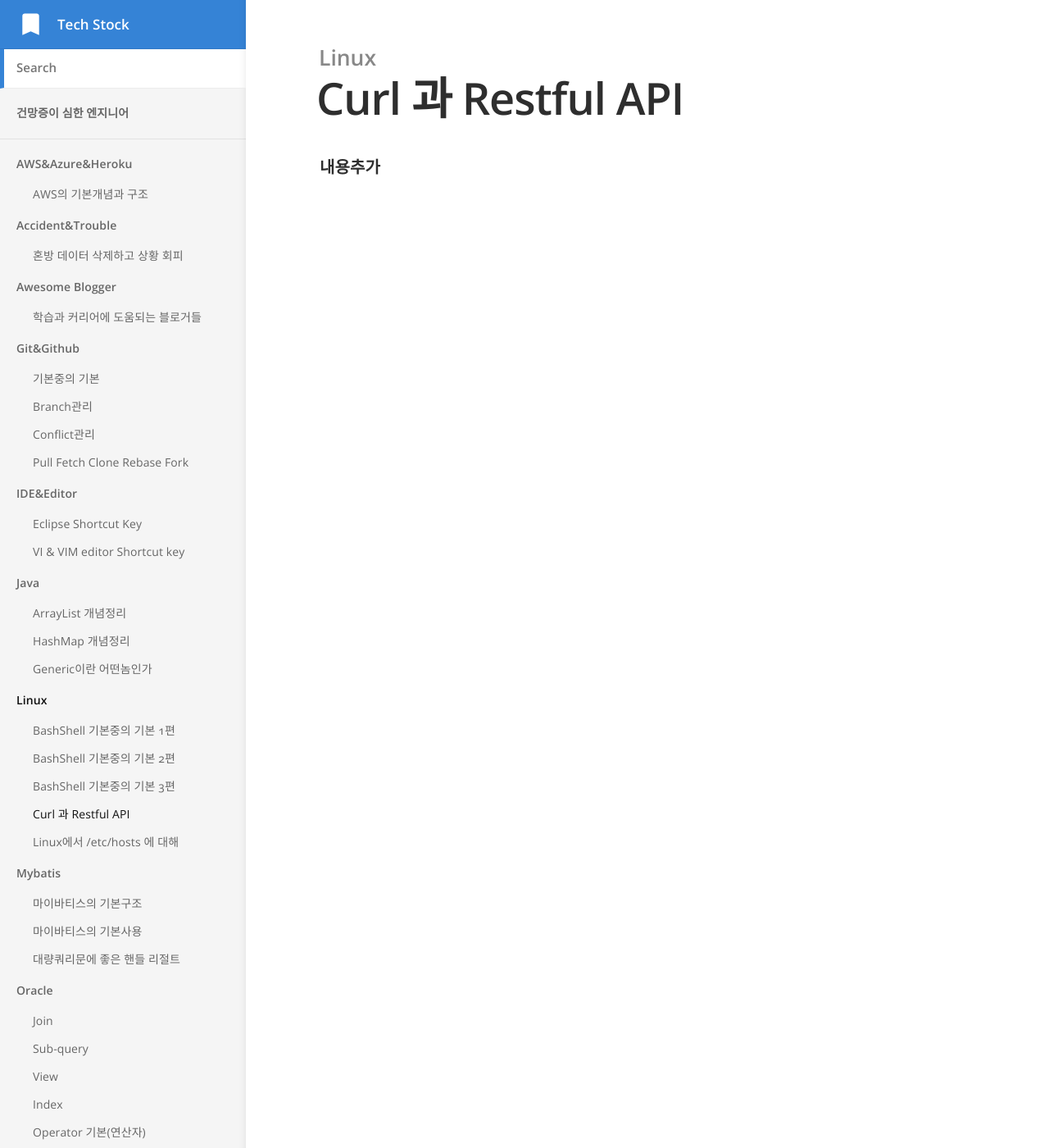
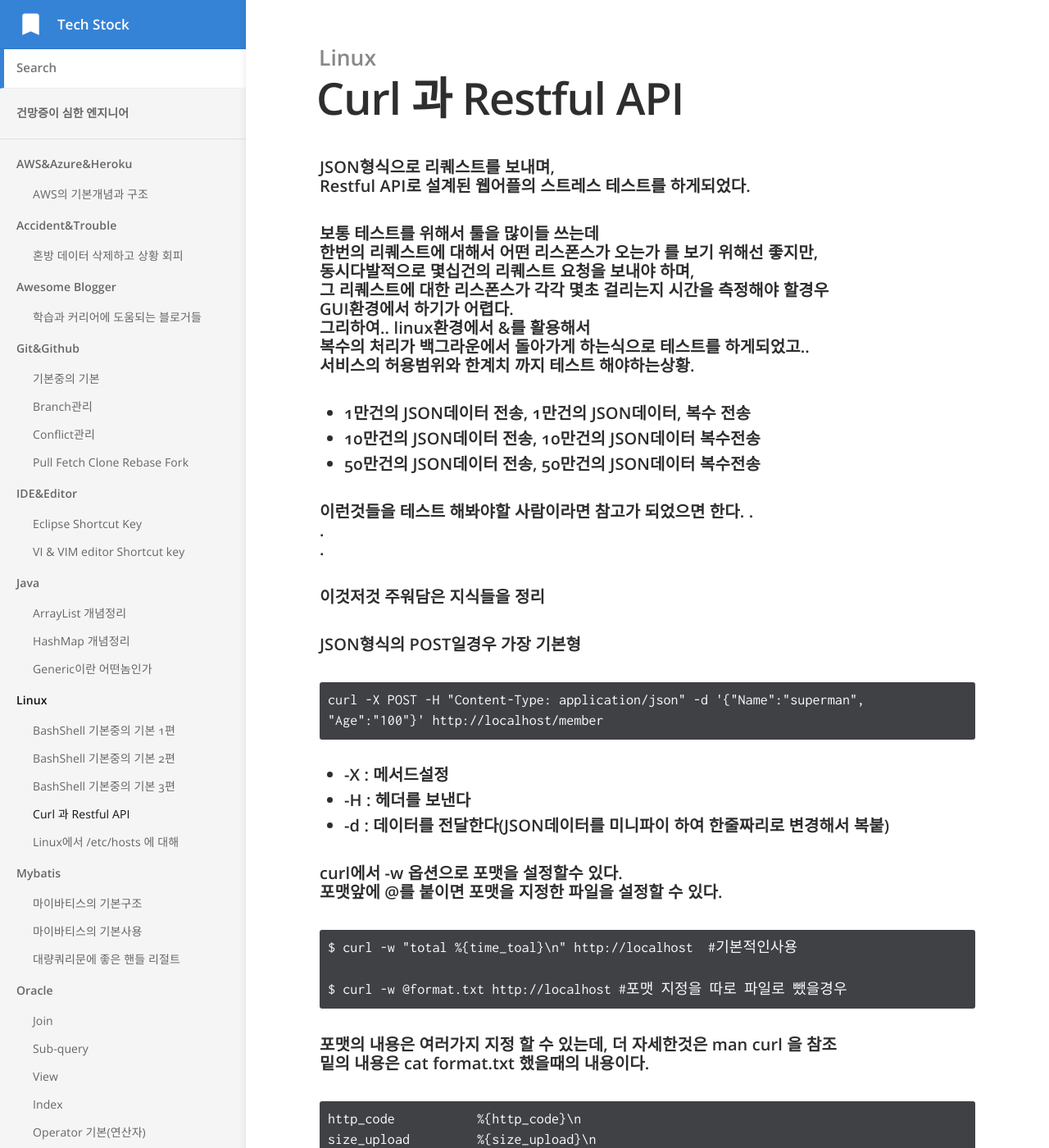
Before and after one commit to nomadsikou/hasune.github.io, a Jekyll site: the page built from _docs/Linux/Curl-RESTfulAPI.md, in a window 1280 px wide and 1400 px high. Shown: the whole window at 82% size. Built offline with Jekyll 4.4.1, drawn with Linux system fonts in a browser that asks for light colours; comment, search, counter and statistics services are not loaded; some of the changed text lies outside the part shown.

Commit message:
20190724

````diff
--- a/_docs/Linux/Curl-RESTfulAPI.md
+++ b/_docs/Linux/Curl-RESTfulAPI.md
@@ -5,4 +5,105 @@ comments: true
 order: 4
 ---
 
-내용추가
+JSON형식으로 리퀘스트를 보내며,
+Restful API로 설계된 웹어플의 스트레스 테스트를 하게되었다.
+
+보통 테스트를 위해서 툴을 많이들 쓰는데
+한번의 리퀘스트에 대해서 어떤 리스폰스가 오는가 를 보기 위해선 좋지만,
+동시다발적으로 몇십건의 리퀘스트 요청을 보내야 하며,
+그 리퀘스트에 대한 리스폰스가 각각 몇초 걸리는지 시간을 측정해야 할경우
+GUI환경에서 하기가 어렵다.
+그리하여.. linux환경에서 &를 활용해서
+복수의 처리가 백그라운에서 돌아가게 하는식으로 테스트를 하게되었고..
+서비스의 허용범위와 한계치 까지 테스트 해야하는상황.
+- 1만건의 JSON데이터 전송,  1만건의 JSON데이터, 복수 전송
+- 10만건의 JSON데이터 전송, 10만건의 JSON데이터 복수전송
+- 50만건의 JSON데이터 전송, 50만건의 JSON데이터 복수전송
+
+이런것들을 테스트 해봐야할 사람이라면 참고가 되었으면 한다.
+.
+.
+.
+
+
+
+이것저것 주워담은 지식들을 정리
+
+JSON형식의 POST일경우 가장 기본형
+
+```git
+curl -X POST -H "Content-Type: application/json" -d '{"Name":"superman", "Age":"100"}' http://localhost/member
+```
+
+- -X : 메서드설정
+- -H : 헤더를 보낸다
+- -d : 데이터를 전달한다(JSON데이터를 미니파이 하여 한줄짜리로 변경해서 복붙)
+
+
+curl에서 -w 옵션으로 포맷을 설정할수 있다.
+포맷앞에 @를 붙이면 포맷을 지정한 파일을 설정할 수 있다.
+
+```git
+$ curl -w "total %{time_toal}\n" http://localhost  #기본적인사용
+
+$ curl -w @format.txt http://localhost #포맷 지정을 따로 파일로 뺐을경우
+```
+
+포맷의 내용은 여러가지 지정 할 수 있는데, 더 자세한것은 man curl 을 참조
+밑의 내용은 cat format.txt 했을때의 내용이다.
+
+```git
+http_code           %{http_code}\n
+size_upload         %{size_upload}\n
+speed_upload        %{speed_upload}\n
+size_download       %{size_download}\n
+speed_download      %{speed_download}\n
+time_pretransfer    %{time_pretransfer}\n
+time_starttransfer  %{time_starttransfer}\n
+time_total          %{time_total}\n
+```
+
+위의 format.txt 를 읽어드려서 리퀘스트 요청한 결과값은 이런식으로 뜬다
+
+```git
+http_code           200
+size_upload         0
+speed_upload        0.000
+size_download       3
+speed_download      1.000
+time_pretransfer    0.002
+time_starttransfer  2.166
+time_total          2.167
+```
+http_code 200 이니  ok란 뜻이겠고 400이면 bad request 404면 not found로 생각하면됨
+
+위의 결과를 리다이렉트 써서
+```git
+curl -w "total %{time_toal}\n" http://localhost > response.txt
+```
+이런식으로 따로 빼도 되고
+
+만약 리스폰스 값을 날려버리고 싶으면 -o 옵션에 /dev/null을 줘서 쓰면 된다.
+무거운 처리일경우 상태정보 표시가 나오는데 이것을 보고싶지 않으면 -s 를 붙힌다
+- -o : 아웃풋 설정
+- -s : 프로그레스나 에러 정보를 보여주지 않는다
+
+```git
+curl -s -o /dev/null -w "total %{time_toal}\n" http://localhost > response.txt
+```
+
+
+
+아직 해본적은 없지만 유용할것 같은거라 추가 메모
+
+> http://localhost/helloworld로 요청보내고 응답쿠키를 cookie.txt에 저장
+
+```git
+$ curl -c cookie.txt http://localhost/helloworld
+```
+
+> http://localhost/hellocurl로 저장한 쿠키를 헤더에 추가해서 리퀘스트 보낸다
+
+```git
+$ curl -b cookie.txt http://page2.example.com
+```
````
Also changed, not shown: 5 other files.
